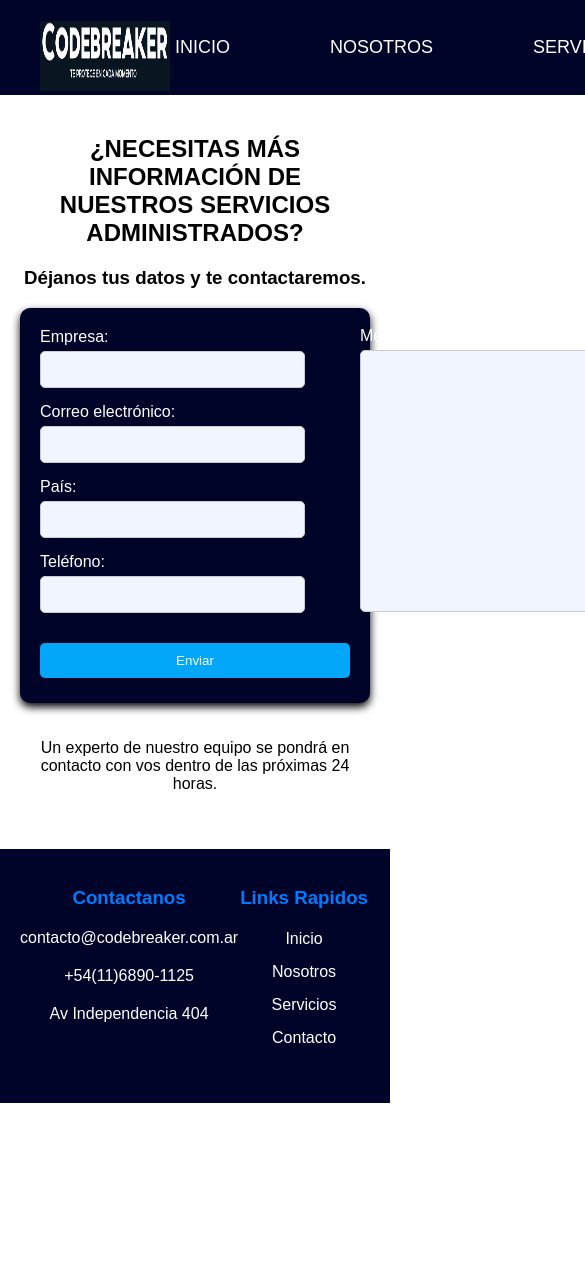
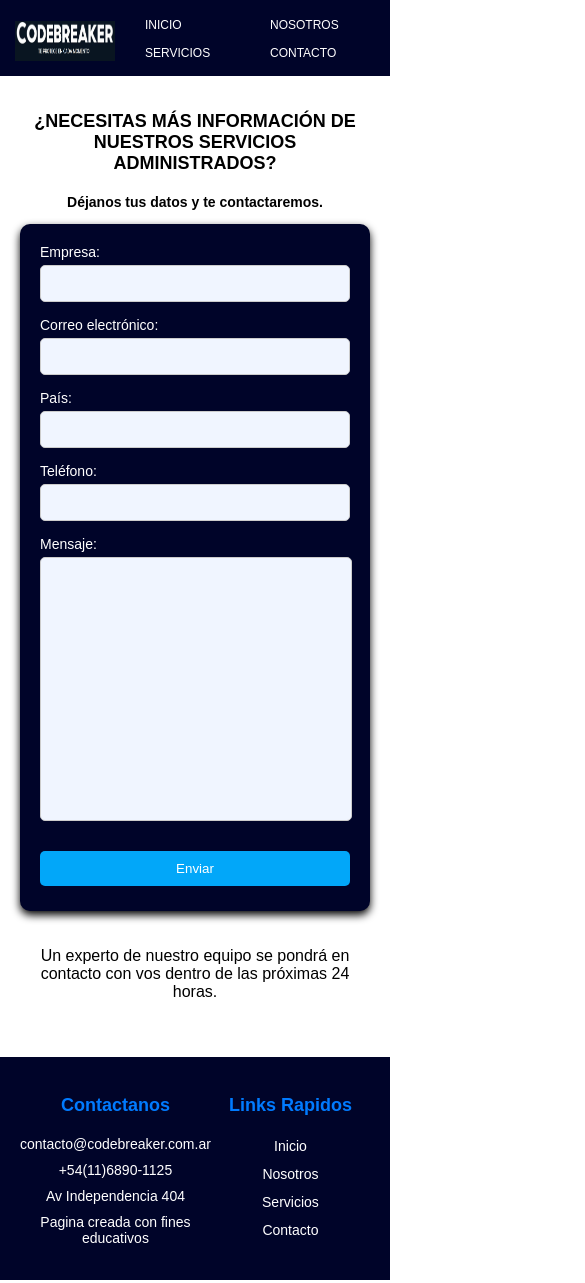
Before and after one commit to BGreccoUADE/Proyecto-Sitio-Profesional, a plain HTML site: page contacto.html in a window 390 px wide. Shown: the top 1283 px of the page, 585 px wide, since content can reach past the window. Drawn offline with Linux system fonts and the light colour scheme.

Commit message:
version 2 modificada

```diff
--- a/contacto.css
+++ b/contacto.css
@@ -1,14 +1,12 @@
 body {
     font-family: Arial, sans-serif;
-    max-width: 1200px;
-    margin: 0 auto;
+    margin: 0;
     padding: 0;
     box-sizing: border-box;
 }
 
 header, nav {
     background-color: #000429;
-    height: 85px;
     color: white;
     padding: 5px;
     display: flex;
@@ -17,9 +15,9 @@ header, nav {
 }
 
 header img {
-    height: 70px;
-    margin-left: 35px;
-    margin-top: 20px;
+    height: 50px;
+    margin: 0 10px;
+    margin-top: 10px;
 }
 
 nav ul {
@@ -27,16 +25,19 @@ nav ul {
     margin: 0;
     padding: 0;
     display: flex;
+    flex-wrap: wrap;
 }
 
 nav li {
-    margin-right: 100px;
+    margin: 5px;
+    flex: 1;
 }
 
 nav a {
     color: white;
     text-decoration: none;
-    font-size: 18px;
+    font-size: 14px;
+    padding: 0 10px;
 }
 
 nav a:hover {
@@ -89,16 +90,16 @@ textarea{
 }
 
 .form-section3 input[id="mensaje"], textarea {
-    width: 278px;
+    width: 150%;
     padding: 10px;
     margin-bottom: 15px;
     border: 1px solid #ccc;
     border-radius: 5px;
     box-sizing: border-box;
     background-color: #f0f5ff;
-    height: 262px;
-    vertical-align: top; /* Alineación vertical en la parte superior */
-    resize: vertical; /* Permitir el redimensionamiento vertical */
+    height: 264px;
+    vertical-align: top;
+    resize: vertical;
 }
 
 
@@ -145,8 +146,8 @@ footer {
 
 .footerinicio,
 .footercontenido {
-    flex: 1;
     padding: 0px;
+    width: 100%;
 }
 
 .footerinicio h3,
@@ -157,7 +158,7 @@ footer {
 
 .lista {
     list-style: none;
-    padding: 5px;
+    padding: 0;
 }
 
 .lista a {
@@ -166,7 +167,7 @@ footer {
 }
 
 .lista li {
-    margin-bottom: 15px;
+    padding: 5px 0;
 }
 
 .lista a:hover {
@@ -178,14 +179,73 @@ footer {
 }
 
 footer p {
-    margin-top: 20px;
+    padding: 5px 0;
+    margin: 0;
 }
 
-.licencia {
-    position: absolute;
-    bottom: -106%;
-    right: 350px;
-    padding: 1px;
-    color: #FFFFFF;
-    font-style: italic;
+@media screen and (max-width: 768px) {
+    header img {
+        height: 40px;
+        width: 100px;
+    }
+    nav a{
+        font-size: 12px;
+    }
+    h1 {
+        font-size: 24px;
+    }
+    main {
+        padding: 20px;
+        text-align: center;
+    }
+    h2 {
+        font-size: 18px;
+        margin-bottom: 20px;
+    }
+    h3 {
+        font-size: 14px;
+    }
+    label {
+        font-size: 14px;
+    }
+    .form-section3 {
+        position: relative;
+        margin-left: 0;
+        margin-right: auto;
+        margin-top: 0px;
+        width: 67%;
+    }
+    input[id="nombre"],
+    input[id="email"],
+    input[id="pais"],
+    input[id="telefono"],
+    textarea {
+        width: 100%;
+        padding: 10px;
+        margin-bottom: 15px;
+        border: 1px solid #ccc;
+        border-radius: 5px;
+        box-sizing: border-box;
+        background-color: #f0f5ff;
+    }
+    input[type="submit"] {
+        width: 100%;
+        padding: 10px;
+        background-color: #02a7f9;
+        color: white;
+        border: none;
+        border-radius: 5px;
+        cursor: pointer;
+        margin-top: 15px;
+        margin-bottom: 5px;
+    }
+    main p {
+        padding: 20px;
+    }
+    .footerinicio h3, .footercontenido h3{
+        font-size: 18px;
+    }
+    footer p, footer a{
+        font-size: 14px;
+    }
 }
--- a/contacto.html
+++ b/contacto.html
@@ -62,6 +62,7 @@
             <p>contacto@codebreaker.com.ar</p>
             <p>+54(11)6890-1125</p>
             <p>Av Independencia 404</p>
+            <p>Pagina creada con fines educativos</p>
           </div>
           <div class="footercontenido">
               <h3>Links Rapidos</h3>
@@ -73,9 +74,6 @@
               </ul>
           </div>
         </div>
-        <div class="licencia">
-            <h7>Pagina ficticia creada con fines educativos</h7>
-        </div>
     </footer>
 </body>
 </html>
--- a/index.css
+++ b/index.css
@@ -1,14 +1,12 @@
 body {
     font-family: Arial, sans-serif;
-    max-width: 1200px;
-    margin: 0 auto;
+    margin: 0;
     padding: 0;
     box-sizing: border-box;
 }
 
 header, nav {
     background-color: #000429;
-    height: 85px;
     color: white;
     padding: 5px;
     display: flex;
@@ -17,9 +15,9 @@ header, nav {
 }
 
 header img {
-    height: 70px;
-    margin-left: 35px;
-    margin-top: 20px;
+    height: 50px;
+    margin: 0 10px;
+    margin-top: 10px;
 }
 
 nav ul {
@@ -27,16 +25,19 @@ nav ul {
     margin: 0;
     padding: 0;
     display: flex;
+    flex-wrap: wrap;
 }
 
 nav li {
-    margin-right: 100px;
+    margin: 5px;
+    flex: 1;
 }
 
 nav a {
     color: white;
     text-decoration: none;
-    font-size: 18px;
+    font-size: 14px;
+    padding: 0 10px;
 }
 
 nav a:hover {
@@ -54,9 +55,10 @@ h1 {
 }
 
 .clase1, .clase2 {
-    margin: 100px auto;
-    width: 80%;
+    margin: 50px auto;
+    width: 90%;
     display: flex;
+    flex-direction: row;
     align-items: center;
 }
 
@@ -69,16 +71,18 @@ h1 {
 }
 
 .fotoindex1, .fotoindex2 {
-    width: 300px;
-    height: 200px;
+    width: 25%;
+    height: 25%;
     border: 3px solid #000429;
     border-radius: 10%;
-    margin-right: 20px;
-    margin-left: 25px;
+    margin: 0 auto 20px auto;
+    margin-right: 5%;
+    margin-left: 5%;
 }
 
 .texto1, .texto2 {
     flex: 1;
+    width: 100%;
 }
 
 footer {
@@ -92,8 +96,8 @@ footer {
 
 .footerinicio,
 .footercontenido {
-    flex: 1;
     padding: 0px;
+    width: 100%;
 }
 
 .footerinicio h3,
@@ -104,7 +108,7 @@ footer {
 
 .lista {
     list-style: none;
-    padding: 5px;
+    padding: 0;
 }
 
 .lista a {
@@ -113,7 +117,7 @@ footer {
 }
 
 .lista li {
-    margin-bottom: 15px;
+    padding: 5px 0;
 }
 
 .lista a:hover {
@@ -125,14 +129,41 @@ footer {
 }
 
 footer p {
-    margin-top: 20px;
+    padding: 5px 0;
+    margin: 0;
 }
 
-.licencia {
-    position: absolute;
-    bottom: -143%;
-    right: 350px;
-    padding: 1px;
-    color: #FFFFFF;
-    font-style: italic;
+@media screen and (max-width: 768px) {
+    header img {
+        height: 40px;
+        width: 100px;
+    }
+    nav a{
+        font-size: 12px;
+    }
+    h1 {
+        font-size: 24px;
+    }
+    .fotoindex1, .fotoindex2 {
+        width: 40%;
+        height: 40%;
+        border: 3px solid #000429;
+        border-radius: 10%;
+        margin: 10px auto 10px auto;
+        margin-right: 5%;
+        margin-left: 5%;
+    }
+    .texto1, .texto2 {
+        font-size: 12px; /
+    }
+    h2 {
+        font-size: 16px;
+
+    }
+    .footerinicio h3, .footercontenido h3{
+        font-size: 18px;
+    }
+    footer p, footer a{
+        font-size: 14px;
+    }
 }
--- a/nosotros.css
+++ b/nosotros.css
@@ -1,14 +1,12 @@
 body {
     font-family: Arial, sans-serif;
-    max-width: 1200px;
-    margin: 0 auto;
+    margin: 0;
     padding: 0;
     box-sizing: border-box;
 }
 
 header, nav {
     background-color: #000429;
-    height: 85px;
     color: white;
     padding: 5px;
     display: flex;
@@ -17,9 +15,9 @@ header, nav {
 }
 
 header img {
-    height: 70px;
-    margin-left: 35px;
-    margin-top: 20px;
+    height: 50px;
+    margin: 0 10px;
+    margin-top: 10px;
 }
 
 nav ul {
@@ -27,16 +25,19 @@ nav ul {
     margin: 0;
     padding: 0;
     display: flex;
+    flex-wrap: wrap;
 }
 
 nav li {
-    margin-right: 100px;
+    margin: 5px;
+    flex: 1;
 }
 
 nav a {
     color: white;
     text-decoration: none;
-    font-size: 18px;
+    font-size: 14px;
+    padding: 0 10px;
 }
 
 nav a:hover {
@@ -60,6 +61,10 @@ h1 {
     display: flex;
     justify-content: center;
     align-items: center;
+}
+
+.textonosotros {
+    margin: 0;
 }
 
 .caracteristicas h4 {
@@ -127,7 +132,6 @@ h1 {
     left: -351px;
 }
 
-
 .contenedor2 {
     display: flex;
     flex-direction: column;
@@ -146,8 +150,8 @@ footer {
 
 .footerinicio,
 .footercontenido {
-    flex: 1;
     padding: 0px;
+    width: 100%;
 }
 
 .footerinicio h3,
@@ -158,7 +162,7 @@ footer {
 
 .lista {
     list-style: none;
-    padding: 5px;
+    padding: 0;
 }
 
 .lista a {
@@ -167,7 +171,7 @@ footer {
 }
 
 .lista li {
-    margin-bottom: 15px;
+    padding: 5px 0;
 }
 
 .lista a:hover {
@@ -179,14 +183,118 @@ footer {
 }
 
 footer p {
-    margin-top: 20px;
+    padding: 5px 0;
+    margin: 0;
 }
 
-.licencia {
-    position: absolute;
-    bottom: -122%;
-    right: 350px;
-    padding: 1px;
-    color: #FFFFFF;
-    font-style: italic;
+@media screen and (max-width: 768px) {
+    header img {
+        height: 40px;
+        width: 100px;
+    }
+    nav a{
+        font-size: 12px;
+    }
+    h1 {
+        font-size: 24px;
+    }
+    .contenedor1 {
+        margin: 30px auto;
+        width: 90%;
+        max-width: 800px;
+        display: flex;
+        flex-direction: column;
+        align-items: center;
+    }
+    .contenedor1 h3 {
+        font-size: 16px;
+    }
+    .contenedor1 p {
+        font-size: 12px;
+    }
+    .caracteristicas {
+        display: flex;
+        flex-direction: column;
+        justify-content: center;
+        align-items: center;
+        margin-bottom: 20px;
+        margin-top: 10px;
+    }
+    .caracteristicas h4 {
+        margin: 10px;
+        font-size: 14px;
+    }
+    .foto {
+        width: 200px;
+        border: 3px solid #FFFFFF;
+        border-radius: 10%;
+        padding: 10px;
+        margin-right: 15px;
+    }
+    .texto {
+        margin-left: 20px;
+    }
+    .iconos{
+        position: absolute;
+        margin: auto;
+        justify-content: center;
+    }
+    .iconos a, .iconos i {
+        color: #007bff;
+        text-decoration: none;
+        margin: 5px;
+        font-size: 1em;
+    }
+    .escudo i {
+        position: absolute;
+        top: -277px;
+        left: -72px;
+    }
+    .rayo i {
+        position: absolute;
+        top: -240px;
+        left: -69px;
+    }
+    .informatica i {
+        position: absolute;
+        top: -205px;
+        left: -70px;
+    }
+    .interfaz i {
+        position: absolute;
+        top: -168px;
+        left: -55px;
+    }
+    .amenazas i {
+        position: absolute;
+        top: -131px;
+        left: -69px;
+    }
+    .textonosotros {
+        text-align: center;
+        margin-bottom: 20px;
+    }
+    .contenedor2 {
+        display: flex;
+        flex-direction: column;
+        align-items: center;
+        text-align: center;
+    }
+    .contenedor2 h3 {
+        font-size: 16px;
+    }
+    .contenedor2 p {
+        font-size: 12px;
+    }
+    .contenedor2 b {
+        display: block;
+        margin-bottom: 10px;
+        font-size: 14px;
+    }
+    .footerinicio h3, .footercontenido h3{
+        font-size: 18px;
+    }
+    footer p, footer a{
+        font-size: 14px;
+    }
 }
--- a/servicios.css
+++ b/servicios.css
@@ -1,14 +1,12 @@
 body {
     font-family: Arial, sans-serif;
-    max-width: 1200px;
-    margin: 0 auto;
+    margin: 0;
     padding: 0;
     box-sizing: border-box;
 }
 
 header, nav {
     background-color: #000429;
-    height: 85px;
     color: white;
     padding: 5px;
     display: flex;
@@ -17,9 +15,9 @@ header, nav {
 }
 
 header img {
-    height: 70px;
-    margin-left: 35px;
-    margin-top: 20px;
+    height: 50px;
+    margin: 0 10px;
+    margin-top: 10px;
 }
 
 nav ul {
@@ -27,16 +25,19 @@ nav ul {
     margin: 0;
     padding: 0;
     display: flex;
+    flex-wrap: wrap;
 }
 
 nav li {
-    margin-right: 100px;
+    margin: 5px;
+    flex: 1;
 }
 
 nav a {
     color: white;
     text-decoration: none;
-    font-size: 18px;
+    font-size: 14px;
+    padding: 0 10px;
 }
 
 nav a:hover {
@@ -115,8 +116,8 @@ footer {
 
 .footerinicio,
 .footercontenido {
-    flex: 1;
     padding: 0px;
+    width: 100%;
 }
 
 .footerinicio h3,
@@ -127,7 +128,7 @@ footer {
 
 .lista {
     list-style: none;
-    padding: 5px;
+    padding: 0;
 }
 
 .lista a {
@@ -136,7 +137,7 @@ footer {
 }
 
 .lista li {
-    margin-bottom: 15px;
+    padding: 5px 0;
 }
 
 .lista a:hover {
@@ -148,14 +149,41 @@ footer {
 }
 
 footer p {
-    margin-top: 20px;
+    padding: 5px 0;
+    margin: 0;
 }
 
-.licencia {
-    position: absolute;
-    bottom: -100%;
-    right: 350px;
-    padding: 1px;
-    color: #FFFFFF;
-    font-style: italic;
+@media screen and (max-width: 768px) {
+    header img {
+        height: 40px;
+        width: 100px;
+    }
+    nav a{
+        font-size: 12px;
+    }
+    h1 {
+        font-size: 24px;
+    }
+    main p{
+        font-size: 12px;
+    }
+    .contenedor {
+        margin-top: 20px;
+    }
+    .contenedor h3 {
+        margin-bottom: 40px;
+    }
+    .texto1, .texto2, .texto3 {
+        font-size: 14px;
+        margin-bottom: 20px;
+    }
+    h4 {
+        font-size: 14px;
+    }
+    .footerinicio h3, .footercontenido h3{
+        font-size: 18px;
+    }
+    footer p, footer a{
+        font-size: 14px;
+    }
 }
```
Also changed, not shown: index.html (+1 -3 lines), nosotros.html (+1 -3 lines), servicios.html (+1 -3 lines). Lines whose indentation alone changed are shown as unchanged.
